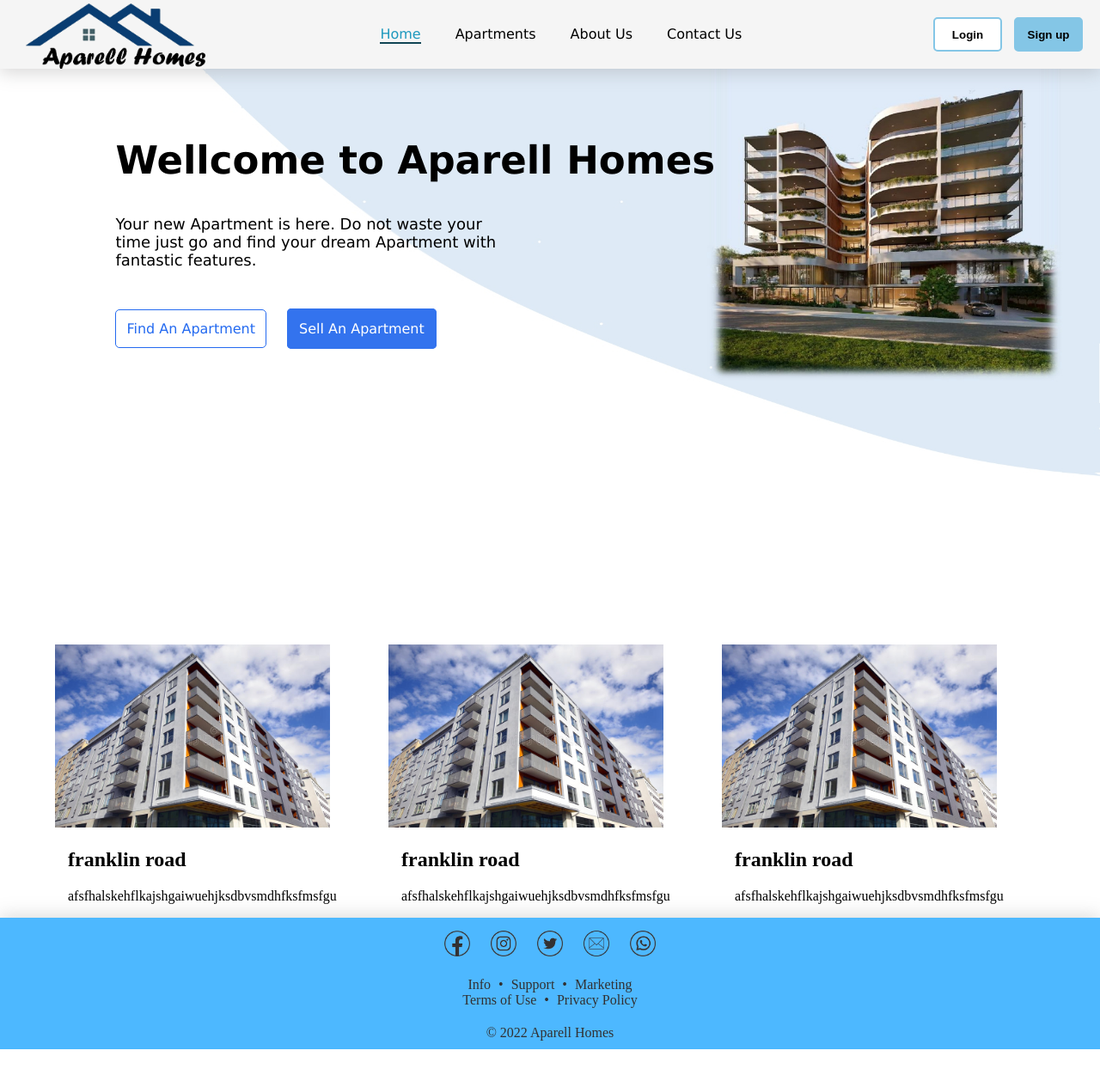
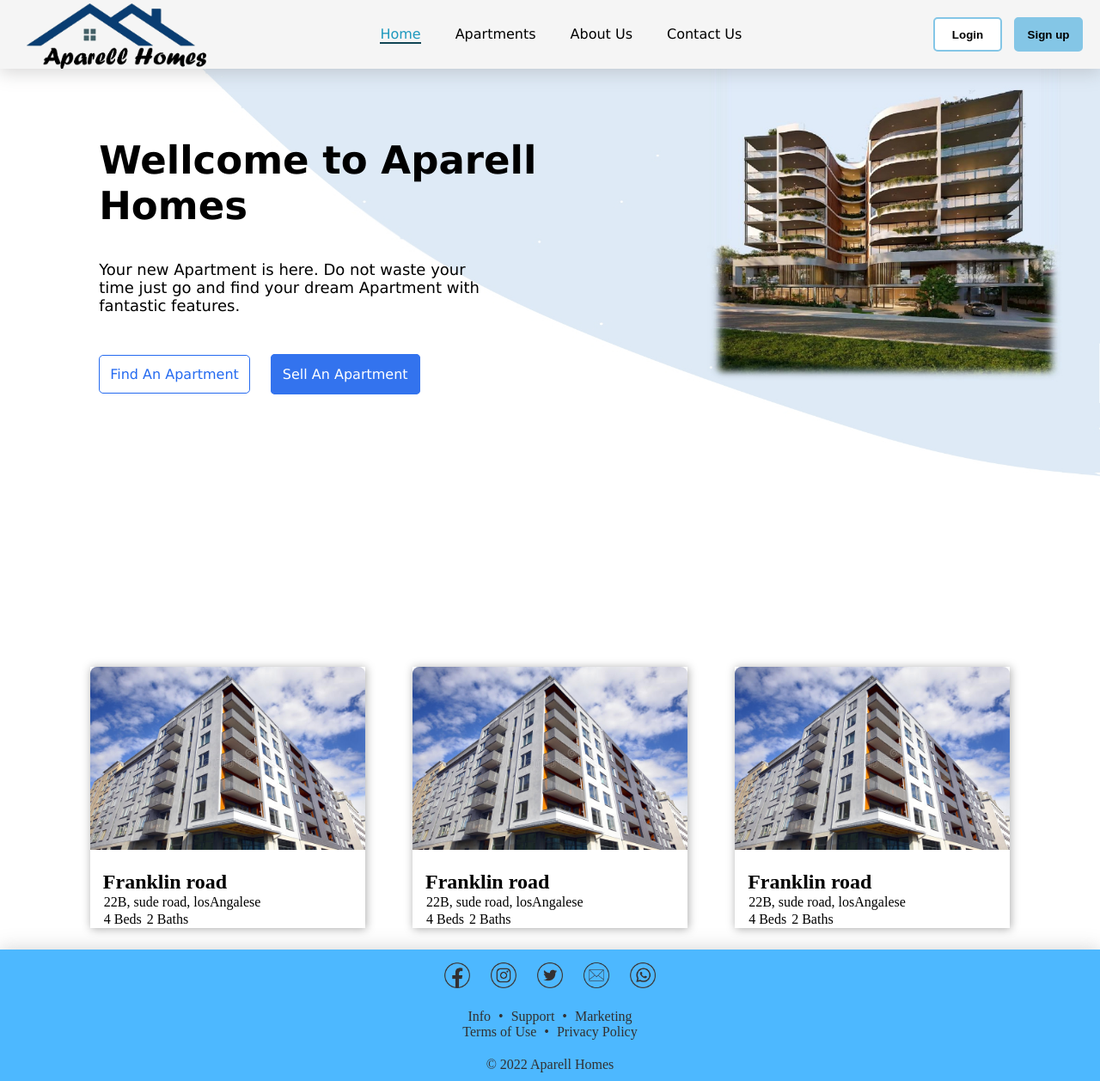
Before and after one commit to IT21219320/Aparell-Homes, a PHP site: page / in a window 1280 px wide. Shown: the whole page at 86% size. Before the commit the page ends 1221 px from the top, so only its background shows below. Run offline with PHP 8.4, Linux system fonts and the light colour scheme; data that the repository does not hold is empty.

Commit message:
edit home

```diff
--- a/src/index.php
+++ b/src/index.php
@@ -18,7 +18,7 @@
     <head>
         <title>Home | Aparell</title>
         <link rel="icon" type="image" href="images/Favicon.png">
-        <link rel="stylesheet" href="style/lightstyle.css" id="stylesheet">
+        <link rel="stylesheet" href="style/lightstyle.css" >
     </head>
 
     <body>
@@ -30,12 +30,14 @@
             <a href="index.php"><img src="images/Logo(light).png" id="logo" alt="logo"></a>
 
             <!-- Nav buttons -->
+            <div style="margin-right:20px">
                 <ul>
                     <li><a href="index.php" class="active"><font class="hov">Home</font></a></li>
                     <li><a href="searchApartment.php"><font class="hov">Apartments</font></a></li>
                     <li><a href="aboutus.html"><font class="hov">About Us</font></a></li>
                     <li><a href="contacts.html" ><font class="hov">Contact Us</font></a></li>
                 </ul>
+            </div>
 
             <!-- Login & Signup -->
             <div id="log">
@@ -73,30 +75,36 @@
         <div class="blank">
 
         </div>
-
+        <div class="ad_Area">
         <div class="ad">
-            <img src="images/Apartments/apartmentpic_01.jpg" alt="image" width="100%">
+            <img src="images/Apartments/apartmentpic_01.jpg" alt="image" width="100%" class="adpic">
             <div class="ad_description">
-                <h2>franklin road</h2>
-                <p>afsfhalskehflkajshgaiwuehjksdbvsmdhfksfmsfgu</p>
+                <h2 id="title">Franklin road</h2>
+                <p id="Address">22B, sude road, losAngalese</p>
+                <span id="noOfBeds">4 Beds</span>
+                <span id="baths">2 Baths</span>
+            </div>
+        </div>
+        <div class="ad">
+            <img src="images/Apartments/apartmentpic_01.jpg" alt="image" width="100%" class="adpic">
+            <div class="ad_description">
+                <h2 id="title">Franklin road</h2>
+                <p id="Address">22B, sude road, losAngalese</p>
+                <span id="noOfBeds">4 Beds</span>
+                <span id="baths">2 Baths</span>
             </div>
 
         </div>
         <div class="ad">
-            <img src="images/Apartments/apartmentpic_01.jpg" alt="image" width="100%">
+            <img src="images/Apartments/apartmentpic_01.jpg" alt="image" width="100%" class="adpic">
             <div class="ad_description">
-                <h2>franklin road</h2>
-                <p>afsfhalskehflkajshgaiwuehjksdbvsmdhfksfmsfgu</p>
+                <h2 id="title">Franklin road</h2>
+                <p id="Address">22B, sude road, losAngalese</p>
+                <span id="noOfBeds">4 Beds</span>
+                <span id="baths">2 Baths</span>
             </div>
 
         </div>
-        <div class="ad">
-            <img src="images/Apartments/apartmentpic_01.jpg" alt="image" width="100%">
-            <div class="ad_description">
-                <h2>franklin road</h2>
-                <p>afsfhalskehflkajshgaiwuehjksdbvsmdhfksfmsfgu</p>
-            </div>
-
         </div>
 
 
--- a/src/style/lightstyle.css
+++ b/src/style/lightstyle.css
@@ -16,6 +16,8 @@ nav{
     height:80px;
     margin-left: 30px;
     display: inline-block;
+    position: absolute;
+    left:1px;
 }
 
 /*Nav buttons*/
@@ -27,6 +29,8 @@ ul{
     display: inline-block;
     position: absolute;
     left: 33%;
+    width:50%;
+    height:80px;
 }
 
 li{
@@ -201,7 +205,7 @@ footer div{
 
 }
 .pos70{
-    width:70%;
+    width:60%;
 
 
 }
@@ -256,10 +260,33 @@ footer div{
 .ad{
     display:inline-block;
     width:25%;
-    margin-left:5%;
-    border-radius: 5px;
+    margin:2%;
+    box-shadow: 1px 1px 10px #aaaaaa;
 }
 .ad_description{
     width:100%;
     padding-left:15px;
+    text-align: left;
 }
+.ad_Area{
+    width:100%;
+    text-align: center;
+
+}
+#title{
+    margin-bottom: 1px;
+}
+#Address{
+    margin: 1px;
+}
+#noOfBeds{
+    margin: 1px;
+    display:inline-block;
+}
+#baths{
+    margin: 1px;
+}
+.adpic{
+    border-radius: 8px 8px 0px 0px;
+
+}
```
Also changed, not shown: src/images/BackgroundI.jpg (added). Lines whose indentation alone changed are shown as unchanged.
